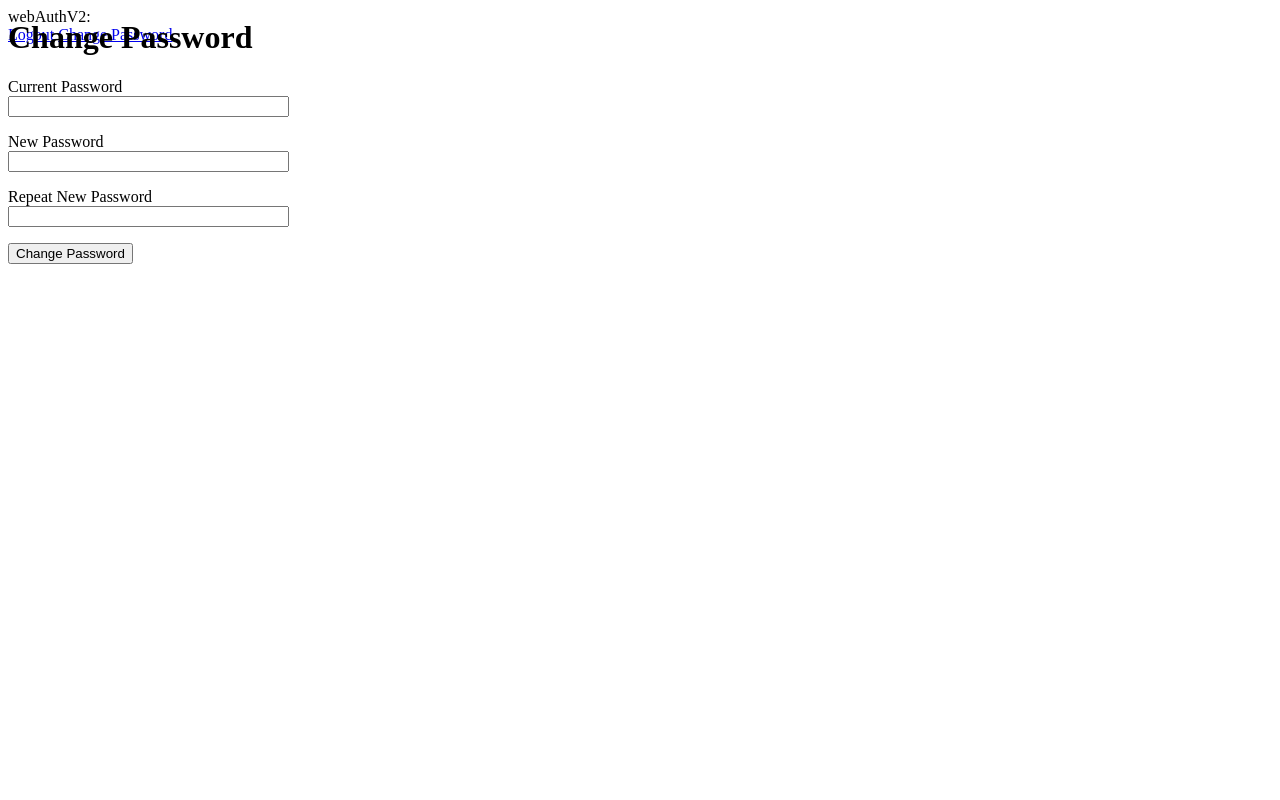
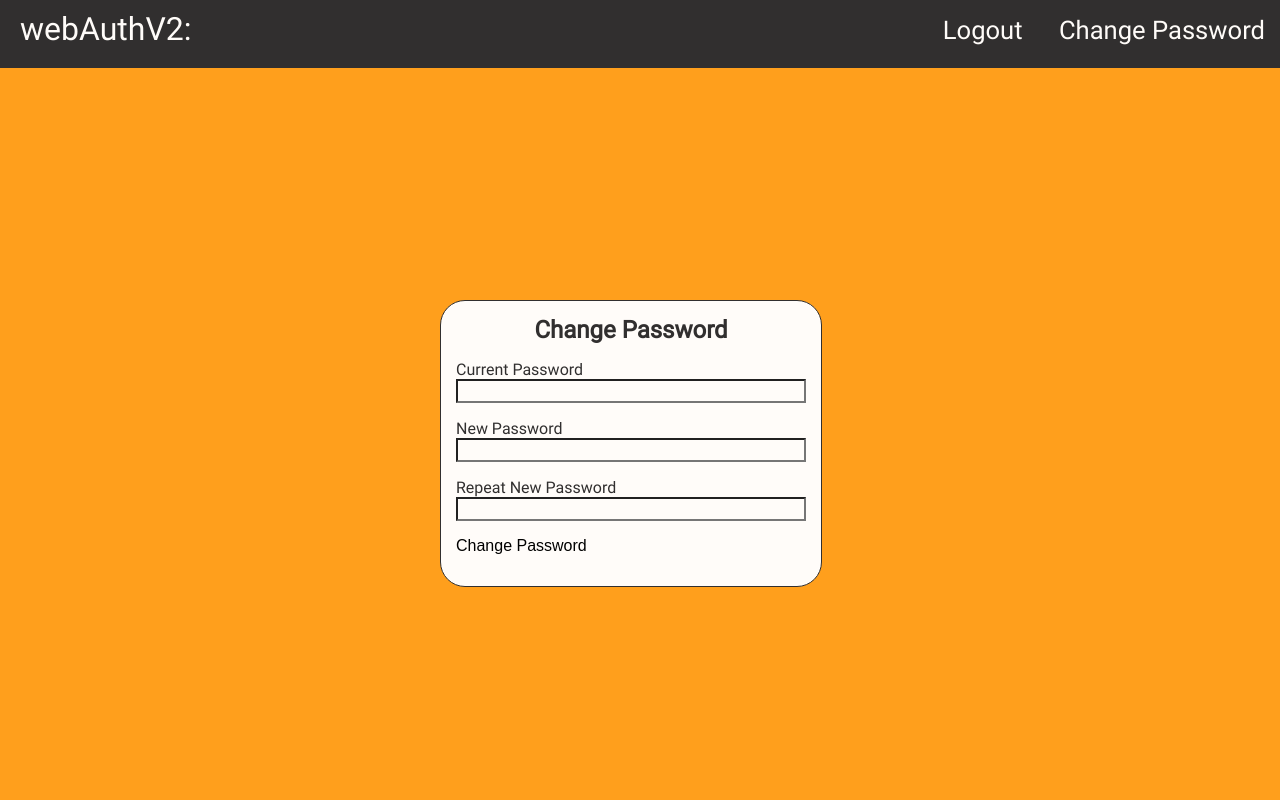
Before and after one commit to leomcclean/webauthv2, a Flask app: page /changep in a window 1280 px wide. Run offline with Flask 2, Linux system fonts and the light colour scheme; a user stored in the database is signed in; data comes from the database, SQL or seed files in the repository; both versions use the stored data as it was after the commit.

Commit message:
added a nice new colour

```diff
--- /dev/null
+++ b/app/static/css/four.css
@@ -0,0 +1,95 @@
+@font-face
+{
+	font-family: roboto;
+	src: url('Roboto-Regular.ttf');
+}
+body
+{
+
+	font-family: roboto;
+	background-color: #FF9F1C;
+	margin: 0px;
+}
+a
+{
+	text-decoration: none;
+	color: #312F2F;
+}
+a:hover
+{
+	color: #F7A072;
+}
+a.nav:link, a.nav:visited, a.nav:hover
+{
+	color: #FFFCF9;
+	display: inline-block;
+	border-radius: 10px;
+	padding: 5px;
+	margin-left: 10px;
+	margin-right: 10px;
+}
+a.nav:hover
+{
+	background-color: #F7A072;
+}
+div.header
+{
+	background-color: #312F2F;
+	width: calc(100% - 20px);
+	color: #FFFCF9;
+	padding-top: 10px;
+	padding-bottom: 20px;
+	padding-left: 20px;
+	font-size: 2em;
+}
+div.navbar
+{
+	background-color: #312F2F;
+	display: block;
+	float: right;
+	color: #FFFCF9;
+	font-size: .8em;
+	padding-left: 10px;
+	padding-right: 0%;
+}
+div.box
+{
+	display: block;
+	margin: auto;
+	font-family: roboto;
+	border-radius: 25px;
+	background: #FFFCF9;
+	border: 1px solid #312F2F;
+	color: #312F2F;
+	padding: 15px;
+	width: 350px;
+	position: absolute;
+	top: 50%;
+	left: calc(50vw - calc(350px / 2 + 25px));
+}
+input
+{
+	background-color: #FFFCF9;
+	font-size: 1em;
+}
+input.submit
+{
+	background-color: #FFFCF9;
+	font-size: 1.0em;
+	border: none;
+	padding: 0px;
+}
+input.submit:hover
+{
+	color: #F7A072;
+}
+input.field
+{
+	width: 350px;
+}
+h1
+{
+	font-size: 1.5em;
+	text-align: center;
+	margin-top: 0px;
+}
--- a/app/templates/base.html
+++ b/app/templates/base.html
@@ -9,6 +9,8 @@
 			<link rel="stylesheet" href="{{ url_for('static', filename='css/two.css') }}"/>
 		{% elif css == 3 %}
 			<link rel="stylesheet" href="{{ url_for('static', filename='css/three.css') }}"/>
+		{% elif css == 4 %}
+			<link rel="stylesheet" href="{{ url_for('static', filename='css/four.css') }}"/>
 		{% endif %}
 		<link rel="stylesheet" href="{{ url_for('static', filename='css/wild.css') }}"/>
 	</head>
--- a/app/templates/index.html
+++ b/app/templates/index.html
@@ -27,6 +27,7 @@
 		<input type="radio" name="css" id="one" value=1 checked> Cool Original </input><br>
 		<input type="radio" name="css" id="two" value=2> Gaudy Purple </input><br>
 		<input type="radio" name="css" id="three" value=3> Hotrod Red </input><br>
+		<input type="radio" name="css" id="four" value=4> Warm Dawn </input><br>
 	</p>
 	<p><input type="submit" value="Go Crazy"></p>
 {% endblock %}
```
Also changed, not shown: app.db.
